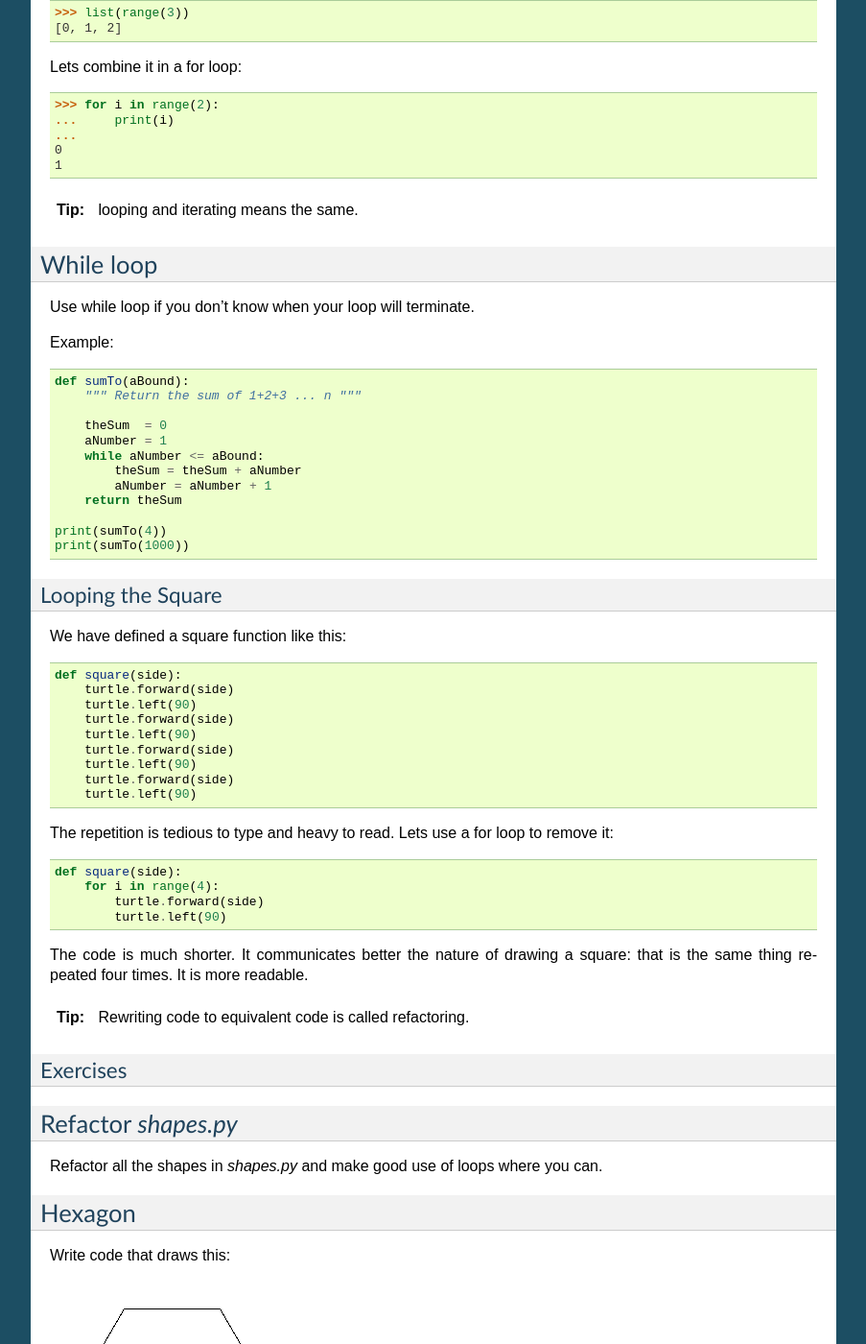
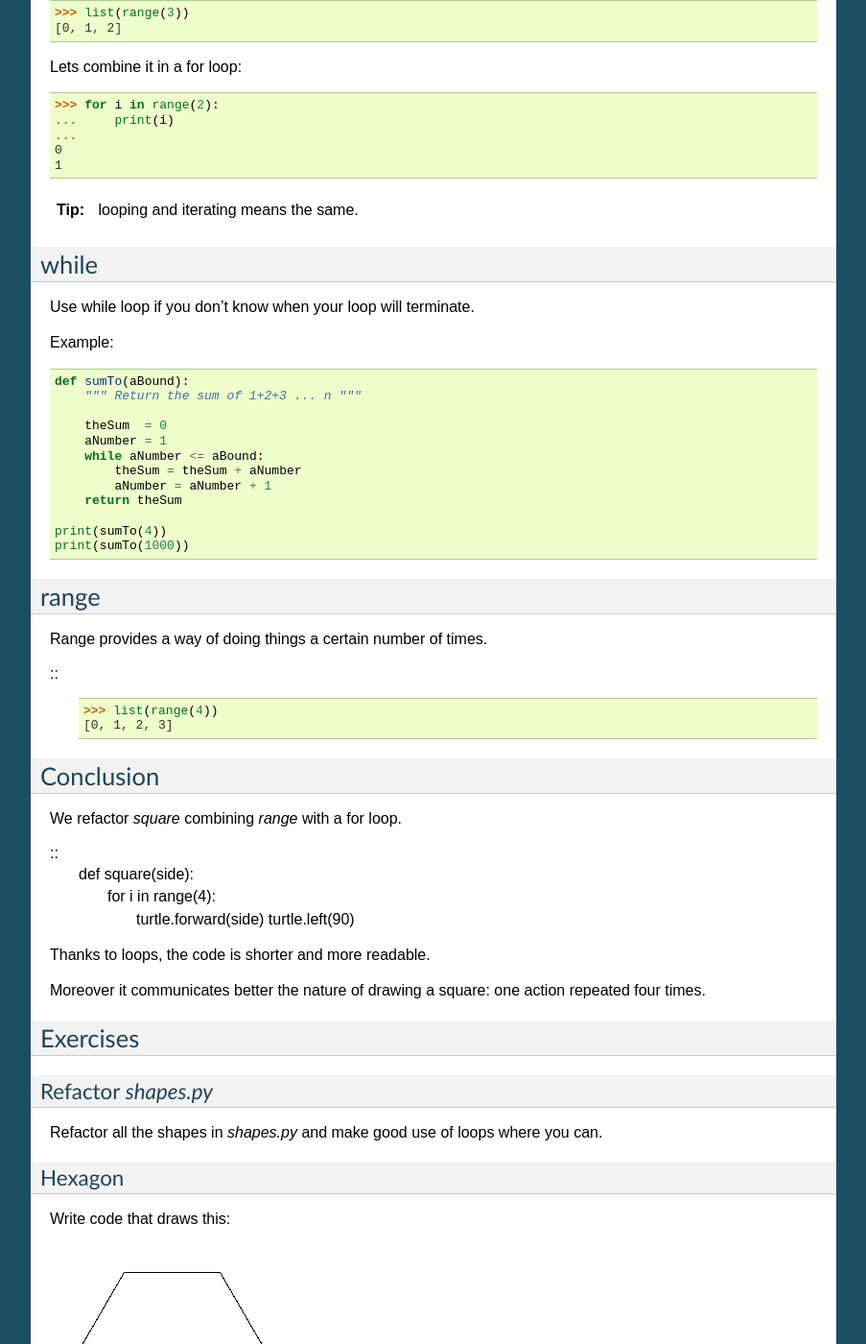
Before and after one commit to gu-lseg/intro-to-programming, a Sphinx documentation site: the page built from source/loops.rst, in a window 1280 px wide and 1400 px high, scrolled down 537 px. Shown: the whole window at 96% size, without its empty margins (198-1101 px from the left). Built offline with Sphinx 7.4.7, drawn with Linux system fonts in a browser that asks for light colours; some of the changed text lies outside the part shown.

Commit message:
clearer loops conclusion

```diff
--- a/source/loops.rst
+++ b/source/loops.rst
@@ -13,8 +13,8 @@ The ability to repeat expands our programming expressivity.
 
     Loops work hand in hand with data structures. Especially collections.
 
-For loop
---------
+for
+===
 
 We haven't seen list objects yet but your intuition should be enough for now.
 
@@ -43,8 +43,8 @@ Lets combine it in a for loop::
 
     looping and iterating means the same.
 
-While loop
-----------
+while
+=====
 
 Use while loop if you don't know when your loop will terminate.
 
@@ -64,34 +64,34 @@ Example::
     print(sumTo(1000))
 
 
-Looping the Square
-==================
+range
+=====
 
-We have defined a square function like this::
+Range provides a way of doing things a certain number of times.
 
-    def square(side):
-        turtle.forward(side)
-        turtle.left(90)
-        turtle.forward(side)
-        turtle.left(90)
-        turtle.forward(side)
-        turtle.left(90)
-        turtle.forward(side)
-        turtle.left(90)
+::
+    >>> list(range(4))
+    [0, 1, 2, 3]
 
-The repetition is tedious to type and heavy to read. Lets use a for loop to remove it::
 
+Conclusion
+==========
+
+We refactor `square` combining `range` with a for loop.
+
+::
     def square(side):
         for i in range(4):
             turtle.forward(side)
             turtle.left(90)
 
-The code is much shorter. It communicates better the nature of drawing a square:
-that is the same thing repeated four times. It is more readable.
 
-.. tip::
 
-    Rewriting code to equivalent code is called refactoring.
+Thanks to loops, the code is shorter and more readable.
+
+Moreover it communicates better the nature of drawing a square:
+one action repeated four times.
+
 
 Exercises
 =========
```
